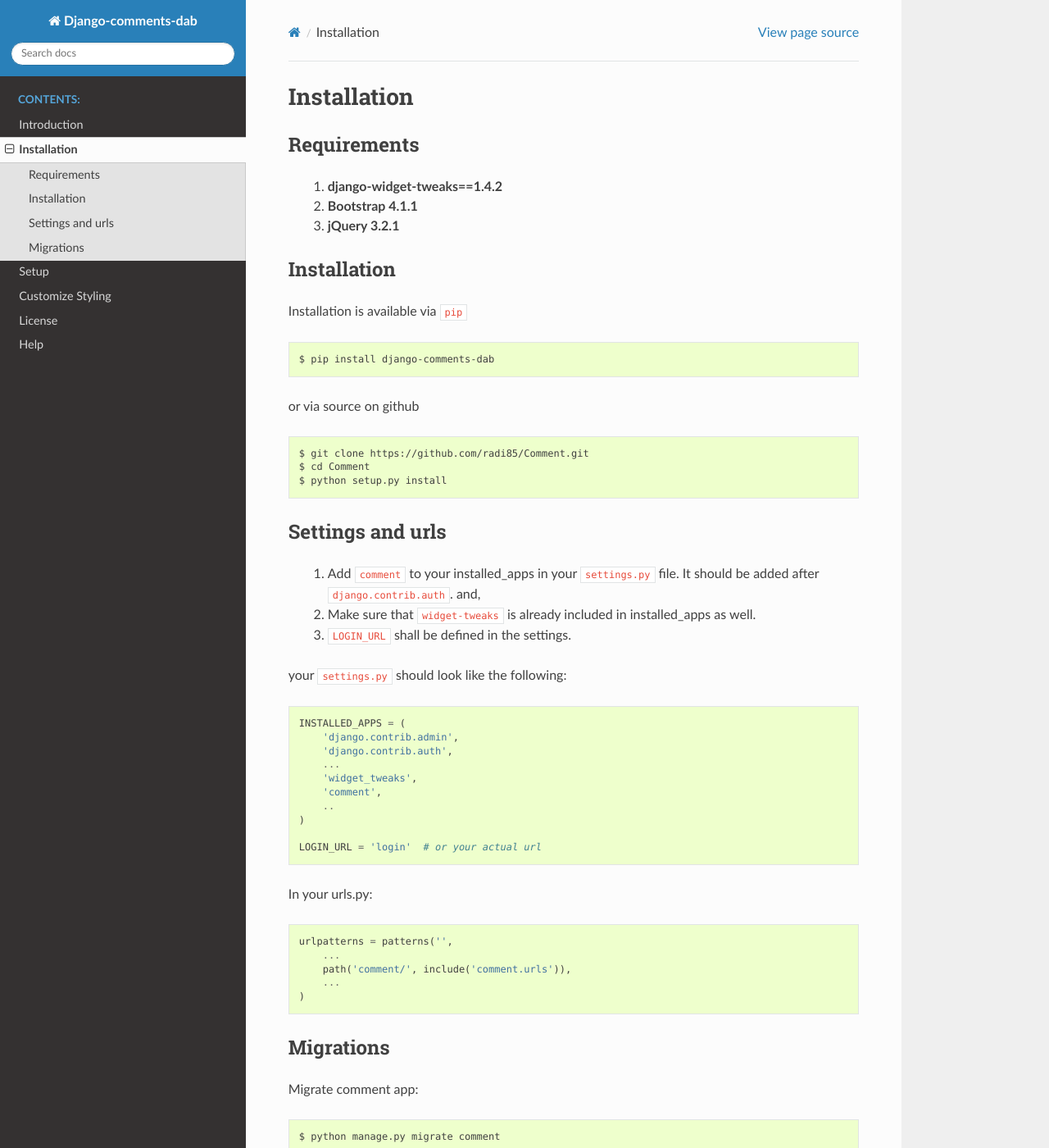
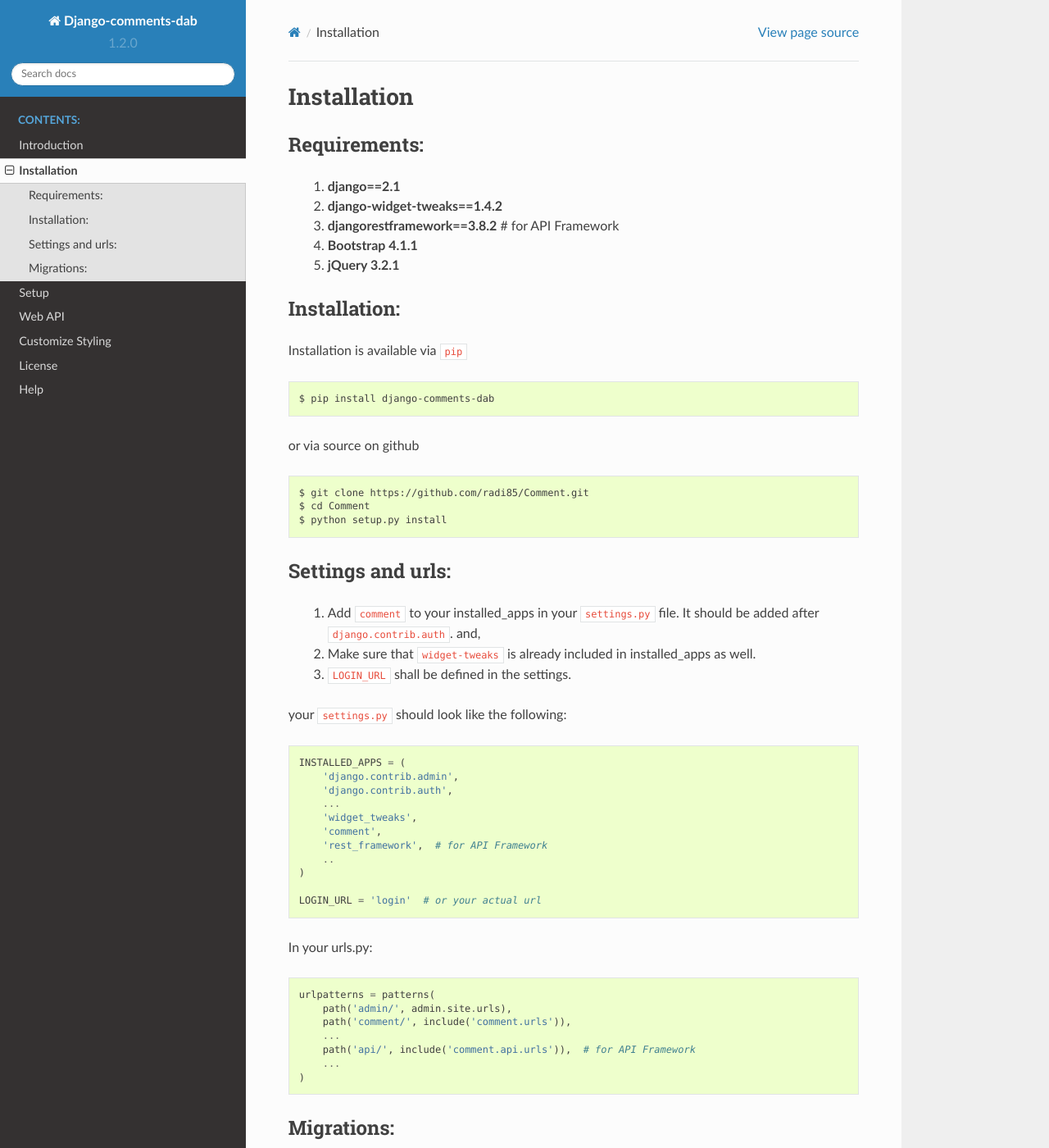
Before and after one commit to Radi85/Comment, a Sphinx documentation site: the page built from docs/source/installation.rst, in a window 1280 px wide and 1400 px high. Shown: the whole window at 82% size. Built offline with Sphinx 7.4.7 and the Read the Docs theme 2.0.0, drawn with Linux system fonts in a browser that asks for light colours.

Commit message:
Update docs

```diff
--- a/docs/source/conf.py
+++ b/docs/source/conf.py
@@ -24,9 +24,9 @@
 author = 'Radico'
 
 # The short X.Y version
-version = ''
+version = '1.2.0'
 # The full version, including alpha/beta/rc tags
-release = '1.0.0'
+release = '1.2.0'
 
 
 # -- General configuration ---------------------------------------------------
--- a/docs/source/index.rst
+++ b/docs/source/index.rst
@@ -8,6 +8,7 @@
    introduction
    installation
    setup
+   Web API
    styling
    License
    help
--- a/docs/source/installation.rst
+++ b/docs/source/installation.rst
@@ -2,16 +2,18 @@
 ------------
 
 
-Requirements
-~~~~~~~~~~~~
+Requirements:
+~~~~~~~~~~~~~
 
-    1. **django-widget-tweaks==1.4.2**
-    2. **Bootstrap 4.1.1**
-    3. **jQuery 3.2.1**
+    1. **django==2.1**
+    2. **django-widget-tweaks==1.4.2**
+    3. **djangorestframework==3.8.2**  # for API Framework
+    4. **Bootstrap 4.1.1**
+    5. **jQuery 3.2.1**
 
 
-Installation
-~~~~~~~~~~~~
+Installation:
+~~~~~~~~~~~~~
 
 
 Installation is available via ``pip``
@@ -30,8 +32,8 @@
     $ python setup.py install
 
 
-Settings and urls
-~~~~~~~~~~~~~~~~~
+Settings and urls:
+~~~~~~~~~~~~~~~~~~
 
     1. Add ``comment`` to your installed_apps in your ``settings.py`` file. It should be added after ``django.contrib.auth``. and,
     2. Make sure that ``widget-tweaks`` is already included in installed_apps as well.
@@ -47,6 +49,7 @@
         ...
         'widget_tweaks',
         'comment',
+        'rest_framework',  # for API Framework
         ..
     )
 
@@ -56,14 +59,16 @@
 
 .. code:: python
 
-    urlpatterns = patterns('',
+    urlpatterns = patterns(
+        path('admin/', admin.site.urls),
+        path('comment/', include('comment.urls')),
         ...
-        path('comment/', include('comment.urls')),
+        path('api/', include('comment.api.urls')),  # for API Framework
         ...
     )
 
-Migrations
-~~~~~~~~~~
+Migrations:
+~~~~~~~~~~~
 
 Migrate comment app:
 
```
Also changed, not shown: README.rst (+84 -9 lines), docs/source/Web API.rst (added, +68 -0 lines), docs/source/introduction.rst (+7 -5 lines).
